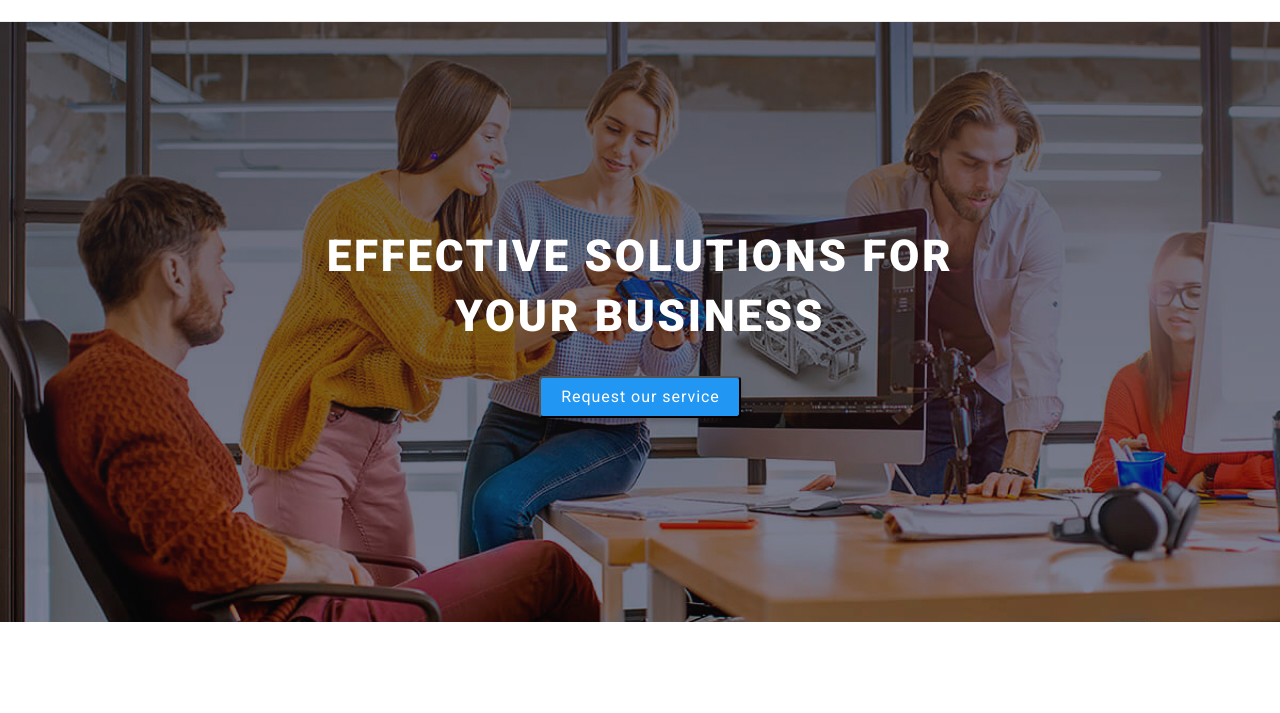
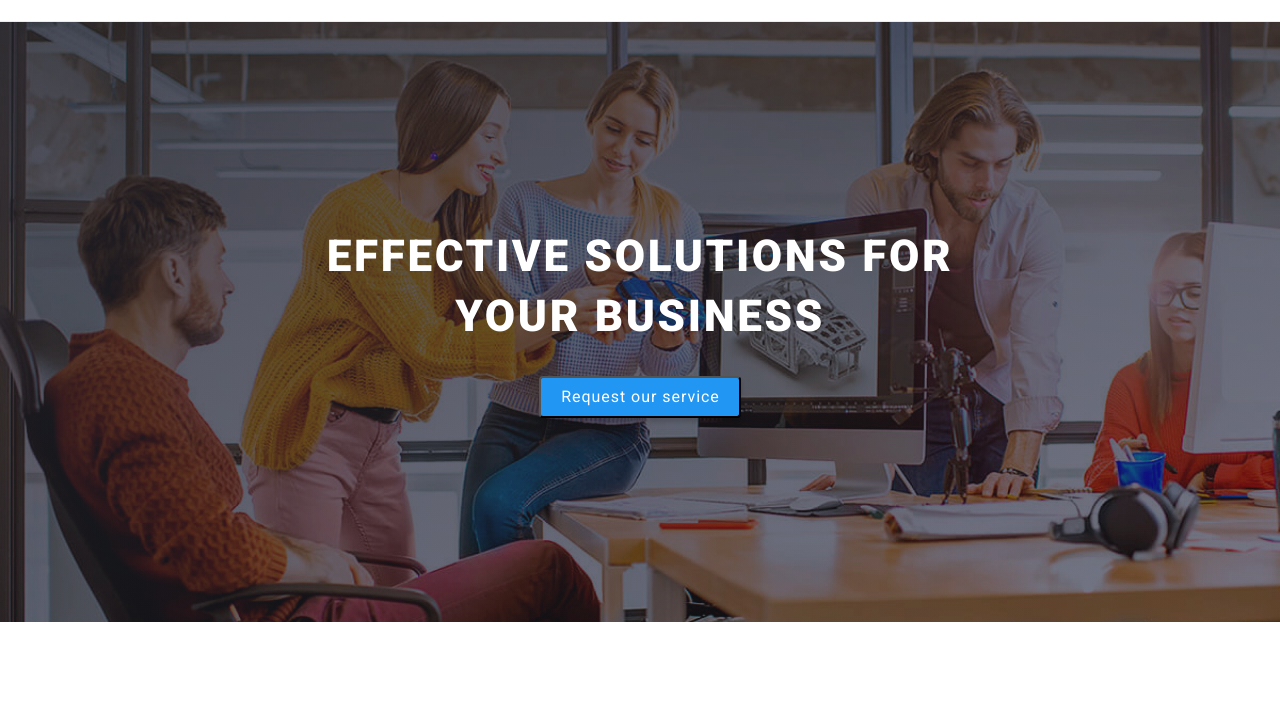
Before and after one commit to IonutMorar94/goit-markup-hw-04, a plain HTML site: page index.html in a window 1280 px wide. Shown: the part 58-771 px from the top of the page. Drawn offline with nearby package versions, Linux system fonts and the light colour scheme.

Commit message:
Update styles.css

```diff
--- a/css/styles.css
+++ b/css/styles.css
@@ -292,9 +292,9 @@ footer {
     width: 1600px;
     background-size: cover;
 
-
     background-image: linear-gradient(to bottom, rgba(47, 48, 58, 0.4), rgba(47, 48, 58, 0.1)),
-        url(/images/underapic.jpg);
+        linear-gradient(to right, rgba(47, 48, 58, 0.4), rgba(47, 48, 58, 0.1)),
+        url(../images/underapic.jpg);
     background-repeat: no-repeat;
     display: flex;
     justify-content: center;
```
